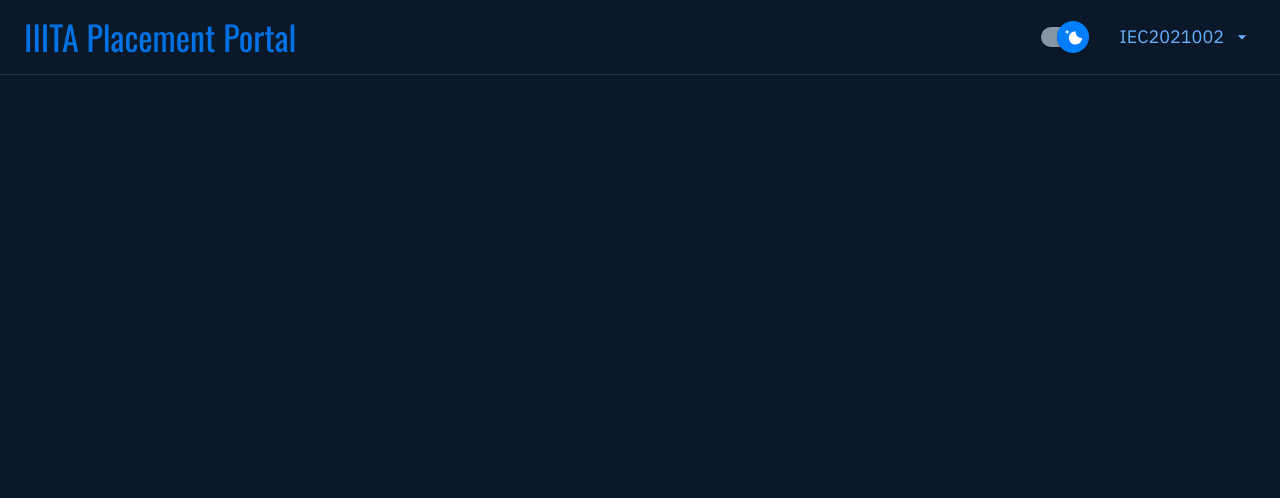
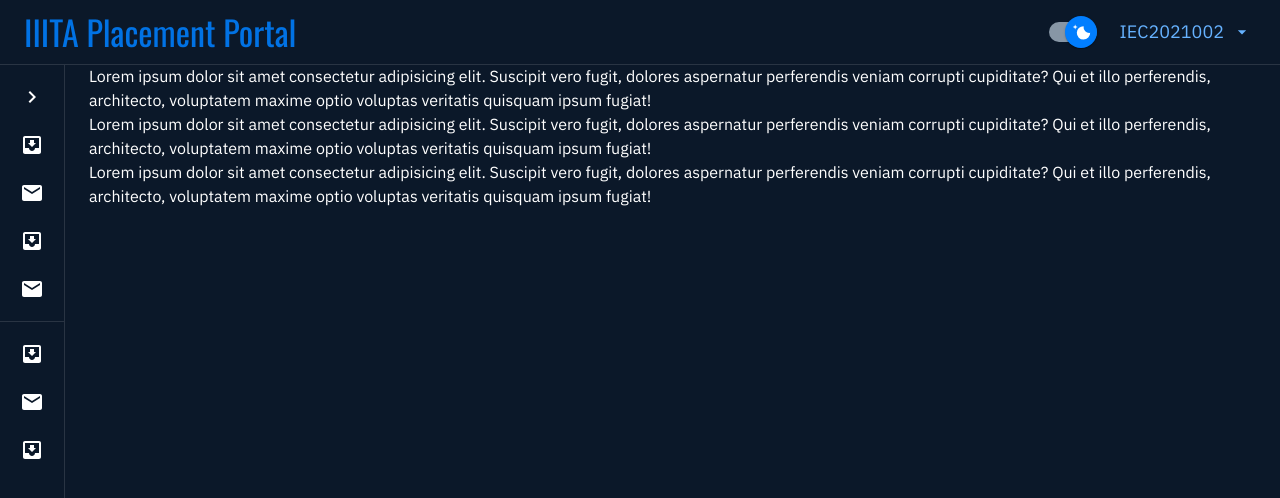
Before and after one commit to GeekHaven/PCell-Portal, a Next.js app in the folder client/: page / in a window 1280 px wide. Shown: the top 498 px of the page. Built offline with nearby package versions, Linux system fonts and the light colour scheme.

Commit message:
added drawer

```diff
--- /dev/null
+++ b/client/src/components/Drawer/index.js
@@ -0,0 +1,151 @@
+import * as React from 'react';
+import { styled, useTheme } from '@mui/material/styles';
+import MuiDrawer from '@mui/material/Drawer';
+
+import List from '@mui/material/List';
+
+import Typography from '@mui/material/Typography';
+import Divider from '@mui/material/Divider';
+import IconButton from '@mui/material/IconButton';
+import MenuIcon from '@mui/icons-material/Menu';
+import ChevronLeftIcon from '@mui/icons-material/ChevronLeft';
+import ChevronRightIcon from '@mui/icons-material/ChevronRight';
+import ListItem from '@mui/material/ListItem';
+import ListItemButton from '@mui/material/ListItemButton';
+import ListItemIcon from '@mui/material/ListItemIcon';
+import ListItemText from '@mui/material/ListItemText';
+import InboxIcon from '@mui/icons-material/MoveToInbox';
+import MailIcon from '@mui/icons-material/Mail';
+
+import DrawerHeader from '../DrawerHeader';
+
+const drawerWidth = 200;
+
+const openedMixin = (theme) => ({
+  width: drawerWidth,
+  transition: theme.transitions.create('width', {
+    easing: theme.transitions.easing.sharp,
+    duration: theme.transitions.duration.enteringScreen,
+  }),
+  overflowX: 'hidden',
+});
+
+const closedMixin = (theme) => ({
+  transition: theme.transitions.create('width', {
+    easing: theme.transitions.easing.sharp,
+    duration: theme.transitions.duration.leavingScreen,
+  }),
+  overflowX: 'hidden',
+  width: `calc(${theme.spacing(7)} + 1px)`,
+  [theme.breakpoints.up('sm')]: {
+    width: `calc(${theme.spacing(8)} + 1px)`,
+  },
+});
+
+const Drawer = styled(MuiDrawer, {
+  shouldForwardProp: (prop) => prop !== 'open',
+})(({ theme, open }) => ({
+  width: drawerWidth,
+  flexShrink: 0,
+  whiteSpace: 'nowrap',
+  boxSizing: 'border-box',
+  ...(open && {
+    ...openedMixin(theme),
+    '& .MuiDrawer-paper': openedMixin(theme),
+  }),
+  ...(!open && {
+    ...closedMixin(theme),
+    '& .MuiDrawer-paper': closedMixin(theme),
+  }),
+}));
+
+export default function MiniDrawer({ open, setOpen }) {
+  const theme = useTheme();
+
+  //   const handleDrawerOpen = () => {
+  //     setOpen(true);
+  //   };
+
+  //   const handleDrawerClose = () => {
+  //     setOpen(false);
+  //   };
+  const toggleDrawer = () => {
+    setOpen(!open);
+  };
+
+  return (
+    <Drawer variant="permanent" open={open}>
+      <DrawerHeader></DrawerHeader>
+      {/* <Divider /> */}
+      <List
+        sx={{
+          borderTop: '1px solid',
+          borderColor: 'divider',
+        }}
+      >
+        <div className={`flex justify-end`}>
+          <IconButton
+            onClick={toggleDrawer}
+            sx={{
+              minHeight: 48,
+              minWidth: 48,
+              borderRadius: 0,
+
+              px: 2.5,
+            }}
+          >
+            {!open ? <ChevronRightIcon /> : <ChevronLeftIcon />}
+          </IconButton>
+        </div>
+
+        {['Inbox', 'Starred', 'Send email', 'Drafts'].map((text, index) => (
+          <ListItem key={text} disablePadding sx={{ display: 'block' }}>
+            <ListItemButton
+              sx={{
+                minHeight: 48,
+                justifyContent: open ? 'initial' : 'center',
+                px: 2.5,
+              }}
+            >
+              <ListItemIcon
+                sx={{
+                  minWidth: 0,
+                  mr: open ? 3 : 'auto',
+                  justifyContent: 'center',
+                }}
+              >
+                {index % 2 === 0 ? <InboxIcon /> : <MailIcon />}
+              </ListItemIcon>
+              <ListItemText primary={text} sx={{ opacity: open ? 1 : 0 }} />
+            </ListItemButton>
+          </ListItem>
+        ))}
+      </List>
+      <Divider />
+      <List>
+        {['All mail', 'Trash', 'Spam'].map((text, index) => (
+          <ListItem key={text} disablePadding sx={{ display: 'block' }}>
+            <ListItemButton
+              sx={{
+                minHeight: 48,
+                justifyContent: open ? 'initial' : 'center',
+                px: 2.5,
+              }}
+            >
+              <ListItemIcon
+                sx={{
+                  minWidth: 0,
+                  mr: open ? 3 : 'auto',
+                  justifyContent: 'center',
+                }}
+              >
+                {index % 2 === 0 ? <InboxIcon /> : <MailIcon />}
+              </ListItemIcon>
+              <ListItemText primary={text} sx={{ opacity: open ? 1 : 0 }} />
+            </ListItemButton>
+          </ListItem>
+        ))}
+      </List>
+    </Drawer>
+  );
+}
--- /dev/null
+++ b/client/src/components/DrawerHeader.js
@@ -0,0 +1,12 @@
+import styled from '@emotion/styled';
+
+const DrawerHeader = styled('div')(({ theme }) => ({
+  display: 'flex',
+  alignItems: 'center',
+  justifyContent: 'flex-end',
+  padding: theme.spacing(0, 1),
+  // necessary for content to be below app bar
+  ...theme.mixins.toolbar,
+}));
+
+export default DrawerHeader;
--- a/client/src/components/Navbar/index.js
+++ b/client/src/components/Navbar/index.js
@@ -1,7 +1,8 @@
 import {
-  AppBar,
+  AppBar as MuiAppBar,
   Container,
   Typography,
+  Toolbar,
   Button,
   Menu,
   MenuItem,
@@ -10,11 +11,32 @@
 import { useContext, useState, useRef } from 'react';
 import ArrowDropDownIcon from '@mui/icons-material/ArrowDropDown';
 import MenuIcon from '@mui/icons-material/Menu';
+import { styled } from '@mui/material/styles';
 
 import ThemeContext from '@/contexts/theme.context';
 import ThemeSwitch from './ThemeSwitch';
 
-export default function Navbar() {
+const drawerWidth = 200;
+
+const AppBar = styled(MuiAppBar, {
+  shouldForwardProp: (prop) => prop !== 'open',
+})(({ theme, open }) => ({
+  zIndex: theme.zIndex.drawer + 1,
+  transition: theme.transitions.create(['width', 'margin'], {
+    easing: theme.transitions.easing.sharp,
+    duration: theme.transitions.duration.leavingScreen,
+  }),
+  ...(open && {
+    marginLeft: drawerWidth,
+    width: `calc(100% - ${drawerWidth}px)`,
+    transition: theme.transitions.create(['width', 'margin'], {
+      easing: theme.transitions.easing.sharp,
+      duration: theme.transitions.duration.enteringScreen,
+    }),
+  }),
+}));
+
+export default function Navbar({ open }) {
   let { theme, toggleTheme } = useContext(ThemeContext);
   let [menuOpen, setMenuOpen] = useState(false);
   let [sideMenuOpen, setSideMenuOpen] = useState(false);
@@ -23,6 +45,7 @@
 
   return (
     <AppBar
+      open={open}
       position="fixed"
       color="background"
       className="fixed bg-none shadow-none backdrop-blur"
@@ -31,9 +54,10 @@
         borderColor: 'divider',
       }}
     >
+      <Toolbar>
         <Container
           maxWidth="xl"
-        className="flex flex-row md:justify-between py-2 md:py-4 items-center"
+          className="flex flex-row md:justify-between px-0 items-center"
         >
           <IconButton
             size="large"
@@ -68,7 +92,9 @@
                 onClick={toggleTheme}
               />
             </MenuItem>
-          <MenuItem onClick={() => setSideMenuOpen(false)}>My Profile</MenuItem>
+            <MenuItem onClick={() => setSideMenuOpen(false)}>
+              My Profile
+            </MenuItem>
           </Menu>
           <Typography
             variant="h5"
@@ -86,7 +112,7 @@
           >
             IIITA Placement Portal
           </Typography>
-        <div className="flex-row justify-end items-center gap-4 hidden md:flex">
+          <div className="flex-row justify-end items-center gap-2 hidden md:flex">
             <ThemeSwitch
               checked={theme.palette.mode === 'dark'}
               onClick={toggleTheme}
@@ -123,12 +149,15 @@
                   horizontal: 'right',
                 }}
               >
-              <MenuItem onClick={() => setMenuOpen(false)}>My Profile</MenuItem>
+                <MenuItem onClick={() => setMenuOpen(false)}>
+                  My Profile
+                </MenuItem>
                 <MenuItem onClick={() => setMenuOpen(false)}>Logout</MenuItem>
               </Menu>
             </>
           </div>
         </Container>
+      </Toolbar>
     </AppBar>
   );
 }
--- a/client/src/pages/_app.js
+++ b/client/src/pages/_app.js
@@ -4,12 +4,14 @@
 
 import { useMemo, useState } from 'react';
 import { ThemeProvider } from '@mui/material/styles';
-import { Container, CssBaseline } from '@mui/material';
+import { Container, CssBaseline, Box } from '@mui/material';
 import { StyledEngineProvider } from '@mui/material/styles';
 
 import ThemeContext from '@/contexts/theme.context';
 import Navbar from '@/components/Navbar';
+import Drawer from '@/components/Drawer';
 import { getTheme } from '@/utils/theme';
+import DrawerHeader from '@/components/DrawerHeader';
 
 function conditionalWrapper(condition, Parent, parentProps, Children) {
   if (condition) {
@@ -19,6 +21,7 @@
 }
 
 export default function App({ Component, pageProps }) {
+  const [open, setOpen] = useState(false);
   let [mode, setMode] = useState('dark');
   let theme = useMemo(() => getTheme(mode), [mode]);
 
@@ -31,14 +34,31 @@
       <ThemeContext.Provider value={{ theme, toggleTheme }}>
         <ThemeProvider theme={theme}>
           <CssBaseline />
-          {!Component.hideNavbar && <Navbar />}
           {conditionalWrapper(
-            !Component.isFullWidth,
-            Container,
+            !Component.hideContainer,
+            Box,
             {
-              maxWidth: 'xl',
+              sx: {
+                display: 'flex',
+              },
             },
-            <Component {...pageProps} />
+            <>
+              {!Component.hideNavbar && <Navbar open={open} />}
+              {!Component.hideDrawer && (
+                <Drawer open={open} setOpen={setOpen} />
+              )}
+              {conditionalWrapper(
+                !Component.isFullWidth,
+                Container,
+                {
+                  maxWidth: 'xl',
+                },
+                <>
+                  {!Component.hideDrawer && <DrawerHeader />}
+                  <Component {...pageProps} />
+                </>
+              )}
+            </>
           )}
         </ThemeProvider>
       </ThemeContext.Provider>
--- a/client/src/pages/index.js
+++ b/client/src/pages/index.js
@@ -1,3 +1,24 @@
 export default function Home() {
-  return <></>;
+  return (
+    <>
+      <div>
+        Lorem ipsum dolor sit amet consectetur adipisicing elit. Suscipit vero
+        fugit, dolores aspernatur perferendis veniam corrupti cupiditate? Qui et
+        illo perferendis, architecto, voluptatem maxime optio voluptas veritatis
+        quisquam ipsum fugiat!
+      </div>
+      <div>
+        Lorem ipsum dolor sit amet consectetur adipisicing elit. Suscipit vero
+        fugit, dolores aspernatur perferendis veniam corrupti cupiditate? Qui et
+        illo perferendis, architecto, voluptatem maxime optio voluptas veritatis
+        quisquam ipsum fugiat!
+      </div>
+      <div>
+        Lorem ipsum dolor sit amet consectetur adipisicing elit. Suscipit vero
+        fugit, dolores aspernatur perferendis veniam corrupti cupiditate? Qui et
+        illo perferendis, architecto, voluptatem maxime optio voluptas veritatis
+        quisquam ipsum fugiat!
+      </div>
+    </>
+  );
 }
```
Lines whose indentation alone changed are shown as unchanged.
